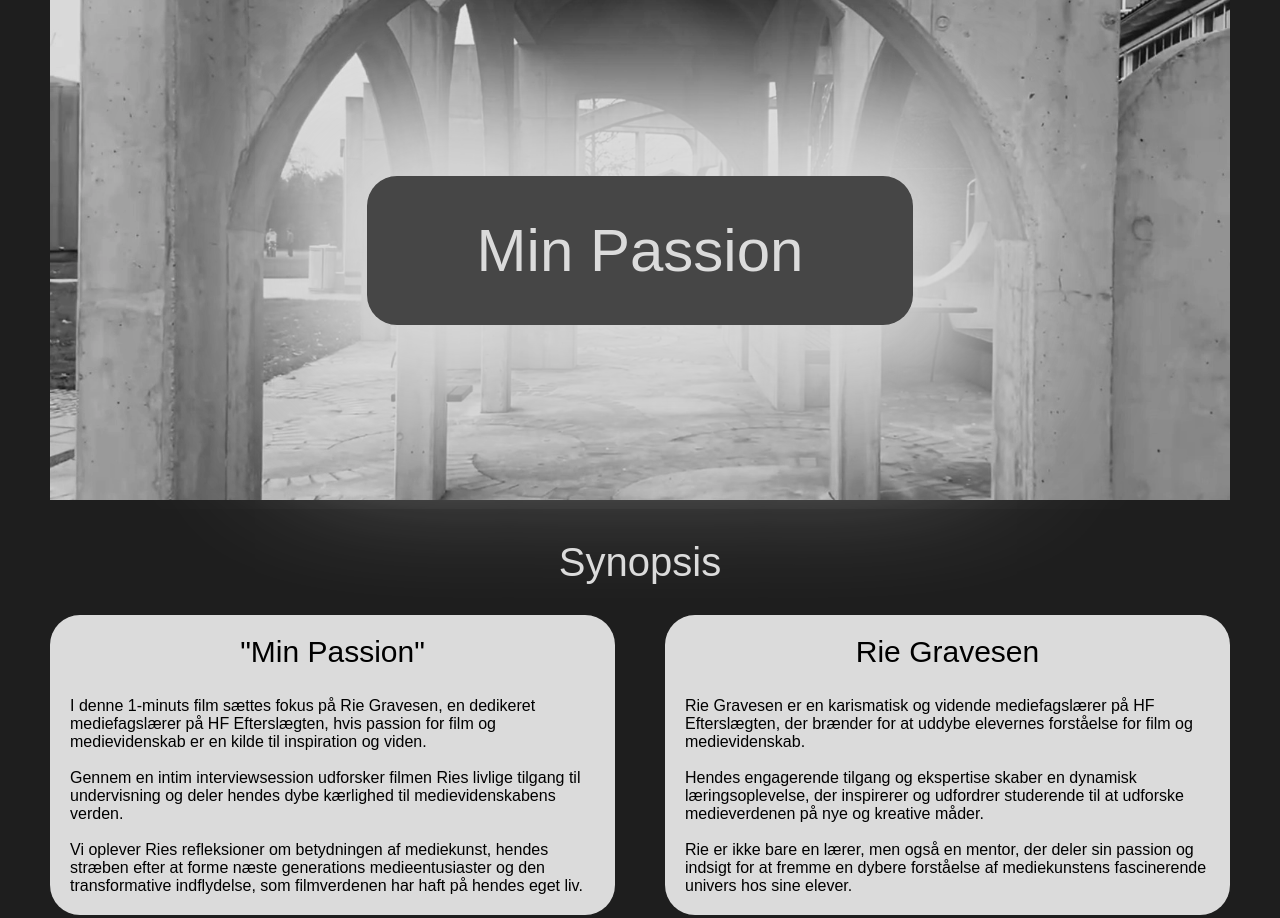
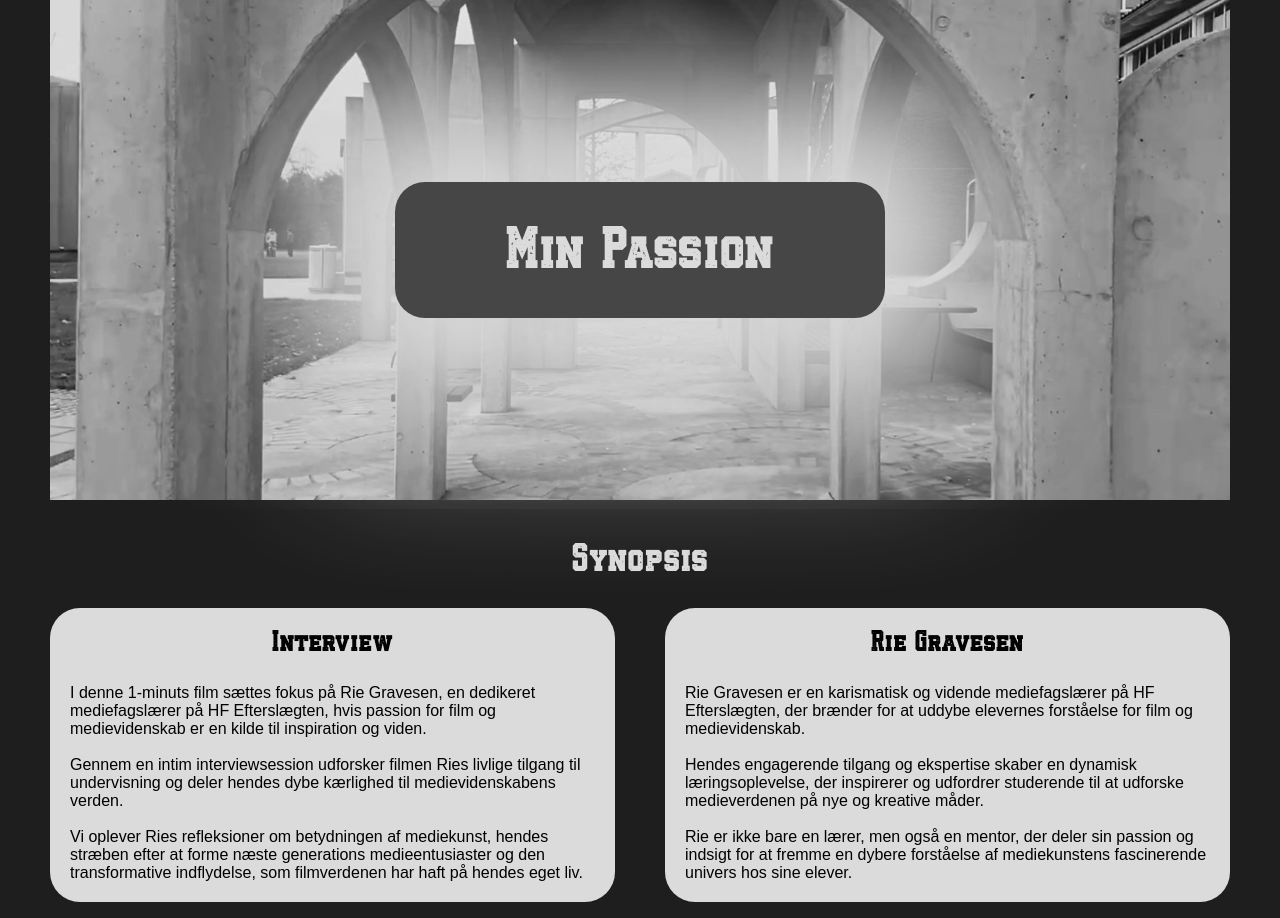
Before and after one commit to Andread24/video_opgave, a plain HTML site: page index.html in a window 1280 px wide. Shown: the top 918 px of the page. Drawn offline with Linux system fonts and the light colour scheme; a web font is replaced by a local one.

Commit message:
Tilføjede layoutdiagram og fontface

```diff
--- a/index.html
+++ b/index.html
@@ -20,7 +20,7 @@
         <h2>Synopsis</h2>
         <div class="paragraph">
             <div class="p1">
-                <h3>"Min Passion"</h3>
+                <h3>Interview</h3>
                 <br>
                 <p>
                     I denne 1-minuts film sættes fokus på Rie Gravesen, en dedikeret mediefagslærer på HF
@@ -94,6 +94,10 @@
         </li>
     </ul>
 
+    <div class="layoutdiagram">
+        <h2>Layoutdiagram</h2>
+        <img class="layout_img" src="img/Layoutdiagram.webp" alt="">
+    </div>
 </body>
 
 </html>
--- a/style.css
+++ b/style.css
@@ -12,6 +12,13 @@ img {
 body {
   margin: 0px 50px 0px;
   background-color: rgb(30, 30, 30);
+}
+
+@font-face {
+  font-family: "Grunge";
+  src: url(fonts/JerseyclubGrungeBold-JRXVK.woff);
+  font-style: normal;
+  font-weight: bold;
 }
 
 .project_container {
@@ -45,7 +52,6 @@ li:last-child {
 
 img {
   max-height: 100%;
-  min-width: 100%;
   object-fit: cover;
   vertical-align: bottom;
 }
@@ -63,8 +69,8 @@ h1 {
   color: rgb(219, 219, 219);
   border-radius: 30px;
   box-shadow: 0px 0px 148px 110px rgb(219, 219, 219);
-  font-family: acier-bat-noir, sans-serif;
-  font-weight: 400;
+  font-family: Grunge;
+  font-weight: bold;
   font-style: normal;
 }
 
@@ -91,8 +97,8 @@ h2 {
   color: rgb(219, 219, 219);
   font-size: 40px;
   padding-bottom: 30px;
-  font-family: acier-bat-noir, sans-serif;
-  font-weight: 400;
+  font-family: Grunge;
+  font-weight: bold;
   font-style: normal;
 }
 
@@ -100,8 +106,8 @@ h3 {
   text-align: center;
   font-size: 30px;
   padding-bottom: 10px;
-  font-family: acier-bat-noir, sans-serif;
-  font-weight: 400;
+  font-family: Grunge;
+  font-weight: bold;
   font-style: normal;
 }
 
@@ -129,6 +135,15 @@ p {
   padding: 20px;
 }
 
+.layoutdiagram {
+  display: grid;
+  place-items: center;
+}
+
+.layout_img {
+  max-width: 400px;
+}
+
 @media screen and (max-width: 800px) {
   h1 {
     padding: 35px;
```
Also changed, not shown: fonts/JerseyclubGrungeBold-JRXVK.woff (added), img/Layoutdiagram.webp (added).
